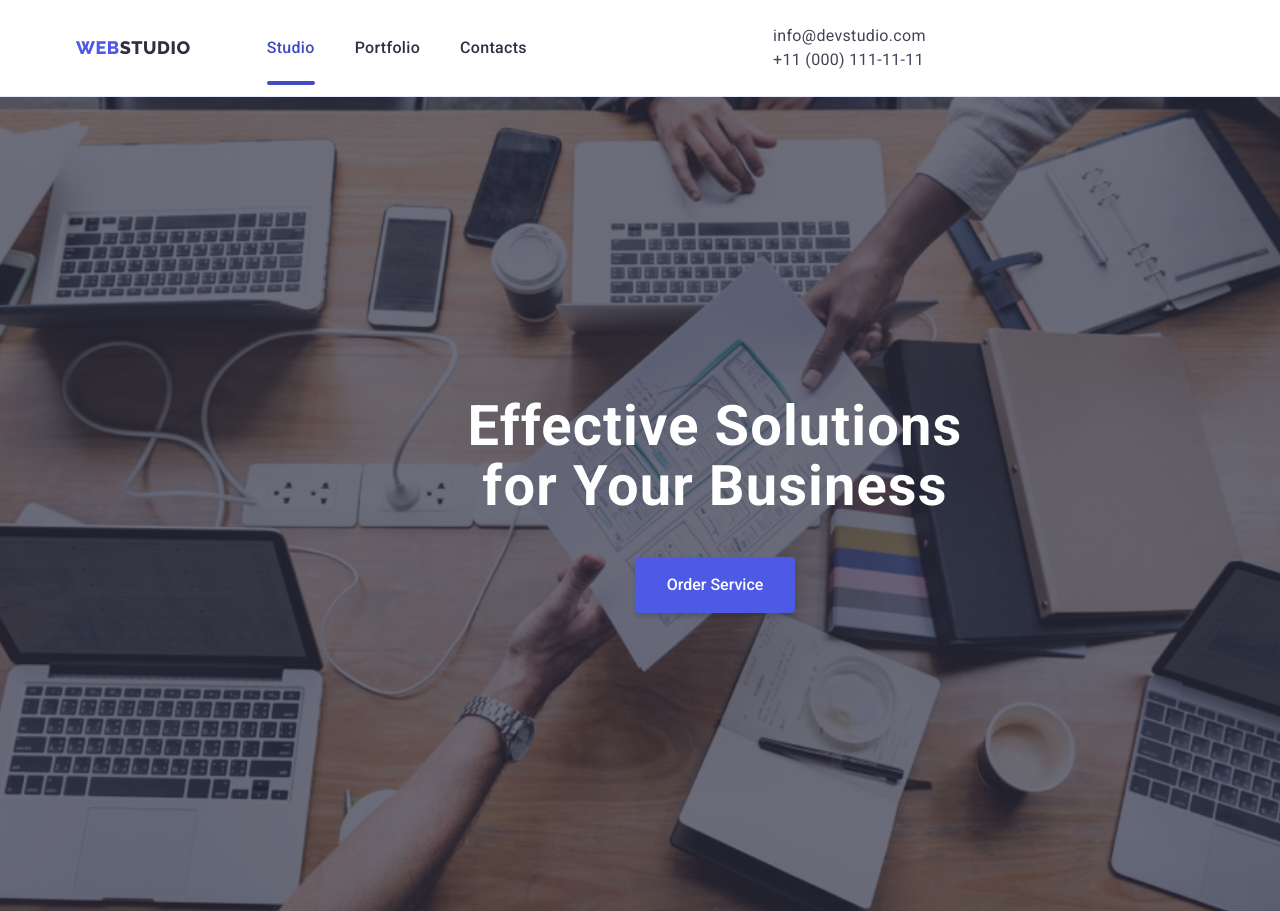
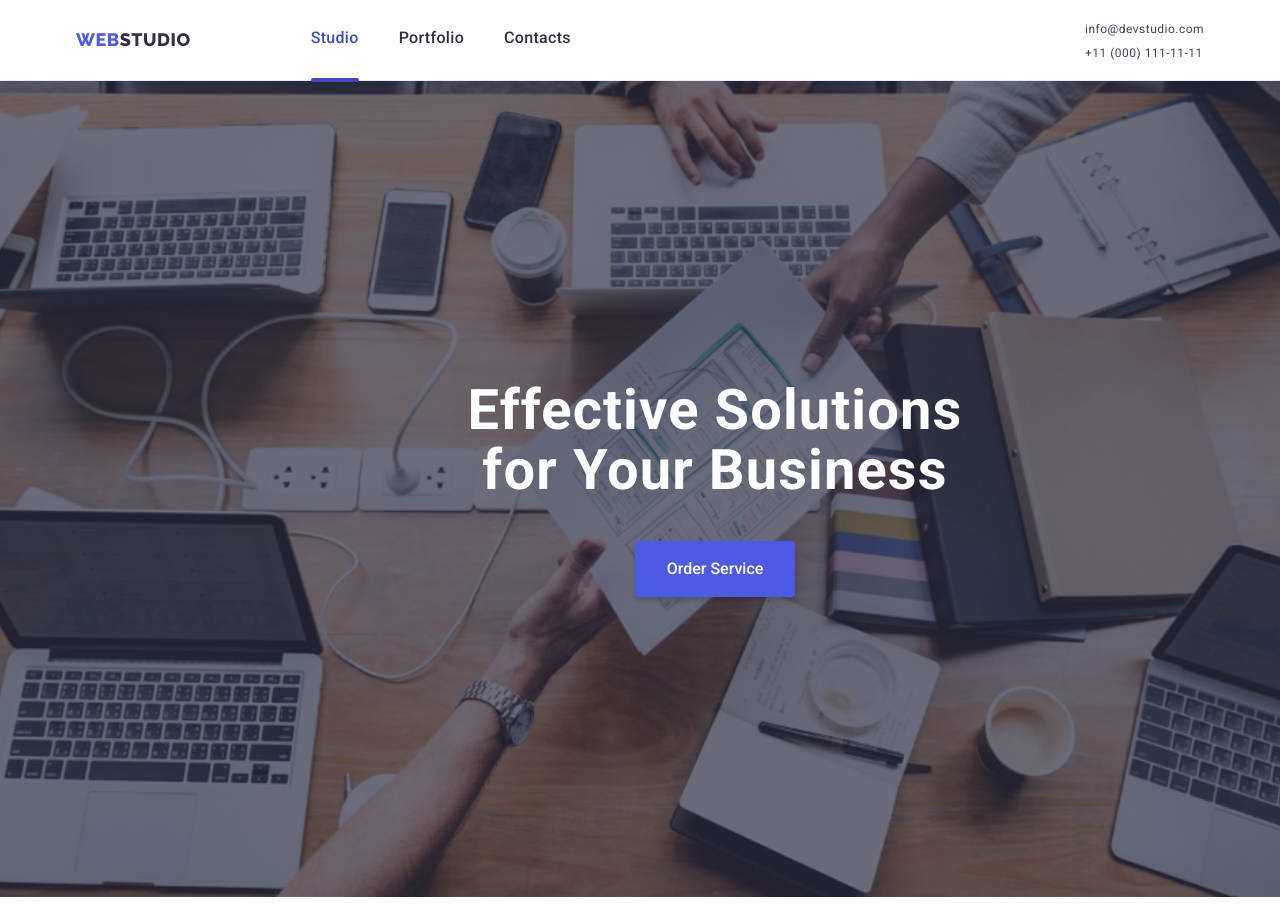
Before and after one commit to Germano1994/goit-markup-hw-07, a plain HTML site: page index.html in a window 1280 px wide. Shown: the top 911 px of the page. Drawn offline with nearby package versions, Linux system fonts and the light colour scheme; files whose address does not match are found by name.

Commit message:
added files

```diff
--- a/css/mobile.css
+++ b/css/mobile.css
@@ -1,9 +1,19 @@
 @media screen and (min-width: 480px) {
     .container {
       width: 428px;
+      margin-left: auto;
+      margin-right: auto;
     }
 
     /* ===============HEADER============== */
+
+    .page-header {
+      padding-top: 24px;
+      padding-bottom: 24px;
+      border-bottom: 1px solid var(--color-cornflower);
+      box-shadow: 0px 2px 1px rgba(46, 47, 66, 0.08),
+        0px 1px 1px rgba(46, 47, 66, 0.16), 0px 1px 6px rgba(46, 47, 66, 0.08);
+    }
 
     .logo {
       margin-right: 76px;
@@ -196,6 +206,14 @@ color: #434455;
    .team-section {
     display: none;
   }
+
+  .customers-list {
+    display: flex;
+    flex-wrap: wrap;
+    justify-content: center;
+    gap: 16px;
+    row-gap: 72px;
+}
 
   .footer-logo {
     color: var(--color-cloud);
--- a/css/styles.css
+++ b/css/styles.css
@@ -27,9 +27,8 @@ ol {
 }
 
 img {
-  display: block;
-  max-width: 100%;
-  height: auto;
+  width: 100%;
+  height: 100%;
 }
 
 button {
@@ -61,14 +60,7 @@ body {
 }
 
 /* ===============HEADER============== */
-.page-header {
-  padding-top: 24px;
-  padding-bottom: 24px;
-  background: var(--color-white);
-  border-bottom: 1px solid var(--color-cornflower);
-  box-shadow: 0px 2px 1px rgba(46, 47, 66, 0.08),
-    0px 1px 1px rgba(46, 47, 66, 0.16), 0px 1px 6px rgba(46, 47, 66, 0.08);
-}
+
 
 .page-header-container {
   display: flex;
@@ -446,17 +438,6 @@ bottom: -28px;
   color: var(--color-navy-blue);
   margin-bottom: 72px;
 }
-
-.customers-list {
-  display: flex;
-  flex-wrap: wrap;
-  justify-content: center;
-  /* gap: 24px; */
-  gap: 16px;
-  row-gap: 72px;
-
-}
-
 
 
 .customers-list-item {
--- a/css/tablet.css
+++ b/css/tablet.css
@@ -5,19 +5,23 @@
 
     /* ===============HEADER============== */
 
+    .page-header {
+      padding-top: 0;
+      padding-bottom: 0;
+  }
+
     .contact-header {
-      display: flex;
-      flex-direction: column;
+      display: block;
     }
 
     .logo {
-      margin-right: 76px;
+      margin-right: 120px;
     }
 
     .menu {
       display: flex;
-      align-items: center;
-    }
+      position: relative;
+  }
 
     .menu-open-icon {
       display: none;
@@ -43,11 +47,13 @@
     }
 
     .menu-link {
-      position: relative;
-      font-weight: 500;
-      font-size: 16px;
-      line-height: 1.5;
-      letter-spacing: 0.02em;
+      display: inline-block;
+    padding-top: 26px;
+    padding-bottom: 26px;
+    font-weight: 500;
+    font-size: 16px;
+    line-height: 1.5;
+    letter-spacing: 0.02em;
       color: var(--color-navy-blue);
       transition: color 250ms cubic-bezier(0.4, 0, 0.2, 1);
     }
@@ -58,7 +64,7 @@
     }
 
     .current::after {
-      position: absolute;
+      position: relative;
       display: block;
       width: 100%;
       height: 4px;
@@ -80,9 +86,11 @@
 
     .contact-email,
     .contact-phone {
-      font-size: 16px;
-      line-height: 1.5;
-      letter-spacing: 0.02em;
+      font-weight: 400;
+    font-style: normal;
+    font-size: 12px;
+    line-height: 1.17;
+    letter-spacing: 0.04em;
       color: var(--color-slate);
       transition: color 250ms cubic-bezier(0.4, 0, 0.2, 1);
     }
@@ -95,6 +103,10 @@
     .contact-phone:hover,
     .contact-phone:focus {
       color: var(--accent-color);
+    }
+
+    .menu-open {
+      display: none;
     }
 
     /* ============ HERO============ */
@@ -135,6 +147,8 @@
 
     /* ===============DISCRIPTION================ */
 
+
+
     .discrip {
       display: flex;
       flex-wrap: wrap;
@@ -156,6 +170,7 @@
       margin-right: auto;
     }
 
+
     .title-team {
       margin-bottom: 48px;
 
@@ -174,12 +189,18 @@
     }
 
     .customers-list-item {
-      width: calc((100% - 60px) / 3);
+      flex-basis: calc((100% - 3 * 24px) / 4);
     }
 
     .customers-list-link {
       width: 168px;
     }
+
+
+    .customers-list {
+      column-gap: 24px;
+      row-gap: 72px;
+  }
 
 
   /* ==========FOOTER============== */
```
